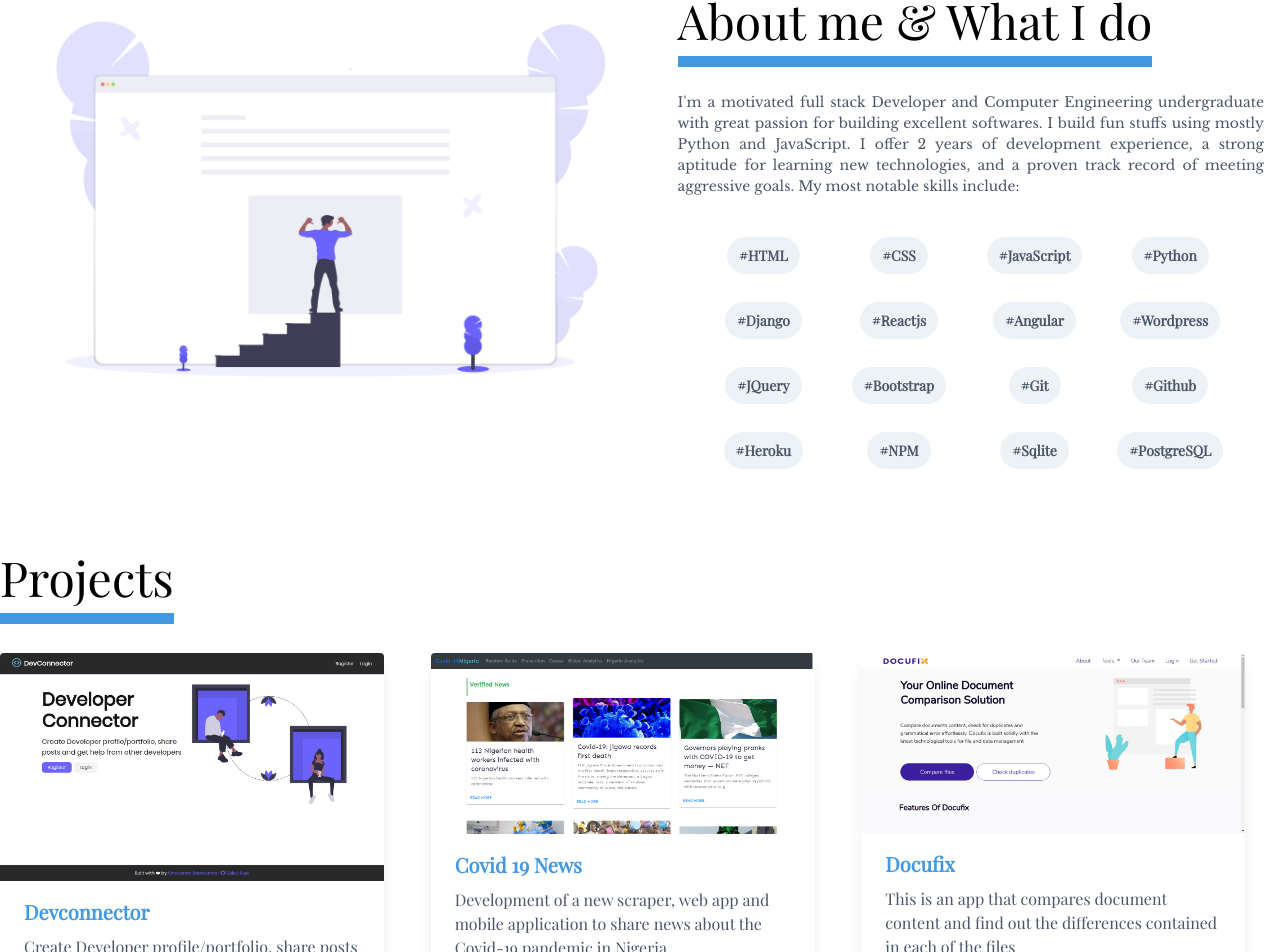
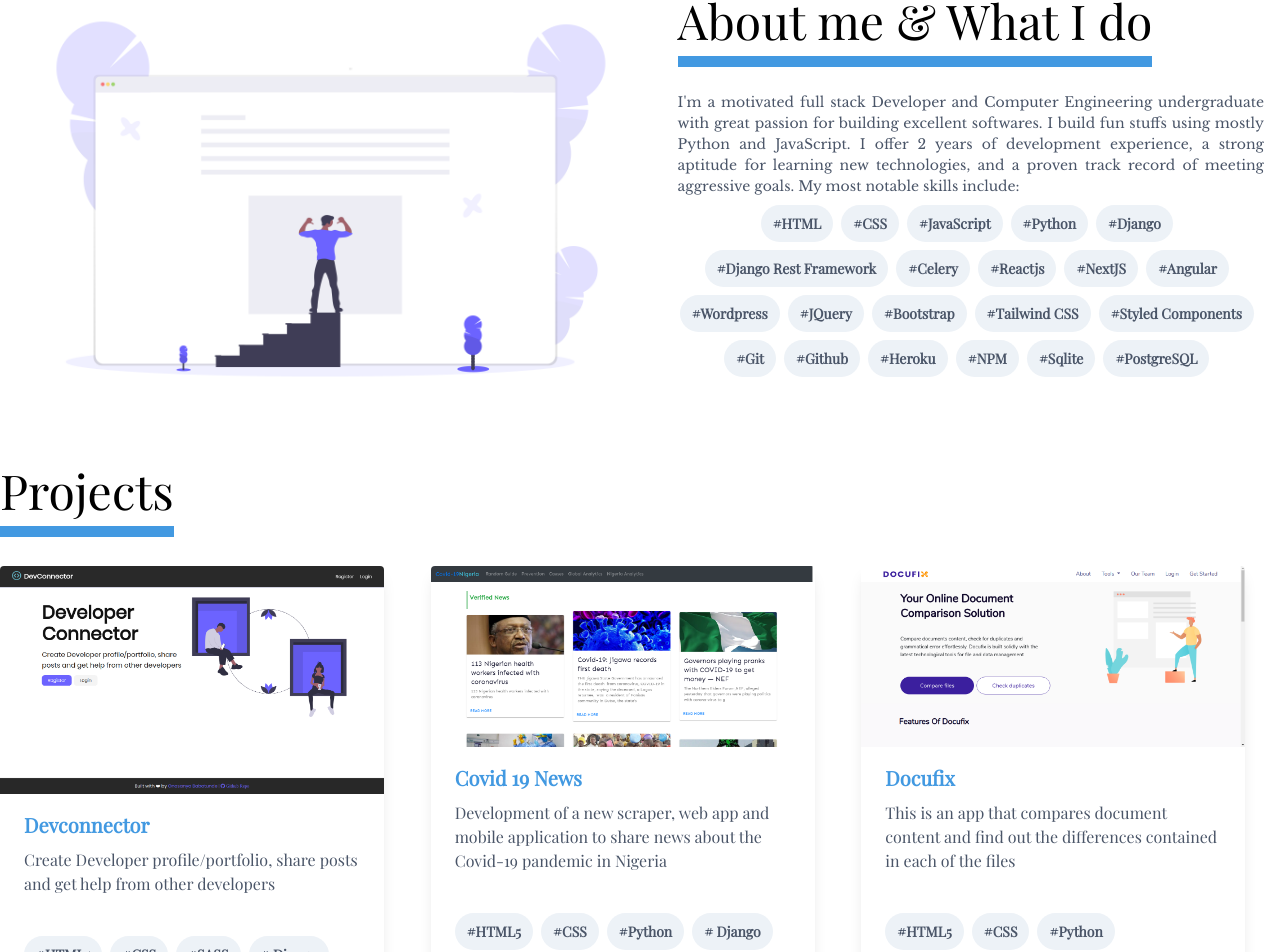
Before and after one commit to rammyblog/portfolio, a Next.js app: page / in a window 1280 px wide. Shown: the part 853-1805 px from the top of the page. Built offline with nearby package versions, Linux system fonts and the light colour scheme.

Commit message:
Added new skills

```diff
--- a/components/about.js
+++ b/components/about.js
@@ -31,9 +31,24 @@
       color: "bg-green-800",
     },
     {
+      skillName: "Django Rest Framework",
+      fontAwesomeClassname: "devicon-django-plain",
+      color: "bg-green-800",
+    },
+    {
+      skillName: "Celery",
+      fontAwesomeClassname: "devicon-django-plain",
+      color: "bg-green-800",
+    },
+    {
       skillName: "Reactjs",
       fontAwesomeClassname: "fab fa-react",
       color: "bg-blue-300",
+    },
+    {
+      skillName: "NextJS",
+      fontAwesomeClassname: "devicon-django-plain",
+      color: "bg-green-800",
     },
 
     {
@@ -53,6 +68,16 @@
     },
     {
       skillName: "Bootstrap",
+      fontAwesomeClassname: "fab fa-bootstrap",
+      color: "bg-indigo-700",
+    },
+    {
+      skillName: "Tailwind CSS",
+      fontAwesomeClassname: "fab fa-bootstrap",
+      color: "bg-indigo-700",
+    },
+    {
+      skillName: "Styled Components",
       fontAwesomeClassname: "fab fa-bootstrap",
       color: "bg-indigo-700",
     },
@@ -115,13 +140,14 @@
               Django - Django Rest Framework - NextJS - Wordpress - Bootstrap -
               Tailwind CSS - Python - PostgreSQL - Sqlite
             </div> */}
-            <div className="grid grid-cols-3 gap-5 lg:grid-cols-4 justify-center items-center text-center rounded  p-8">
+            <div className="justify-center items-center text-center rounded">
               {softwareSkills.map((skill, idx) => (
-                <div key={idx} className="">
-                  <span className="inline-block bg-gray-200 rounded-full px-3  py-2 mt-2 text-sm font-semibold text-gray-700 mr-2">
-                    #{skill.skillName}
-                  </span>
-                </div>
+                <span
+                  key={idx}
+                  className="inline-block bg-gray-200 rounded-full px-3  py-2 mt-2 text-sm font-semibold text-gray-700 mr-2"
+                >
+                  #{skill.skillName}
+                </span>
               ))}
             </div>
             {/* <div className="flex tooltip">
```
